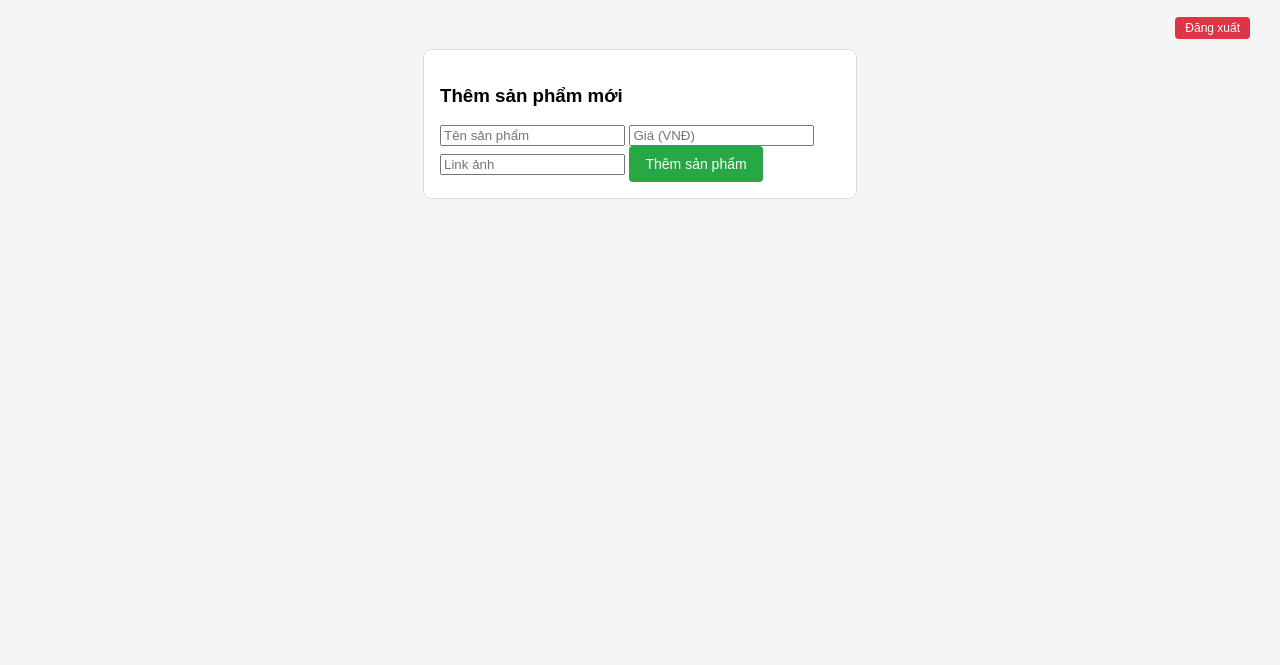
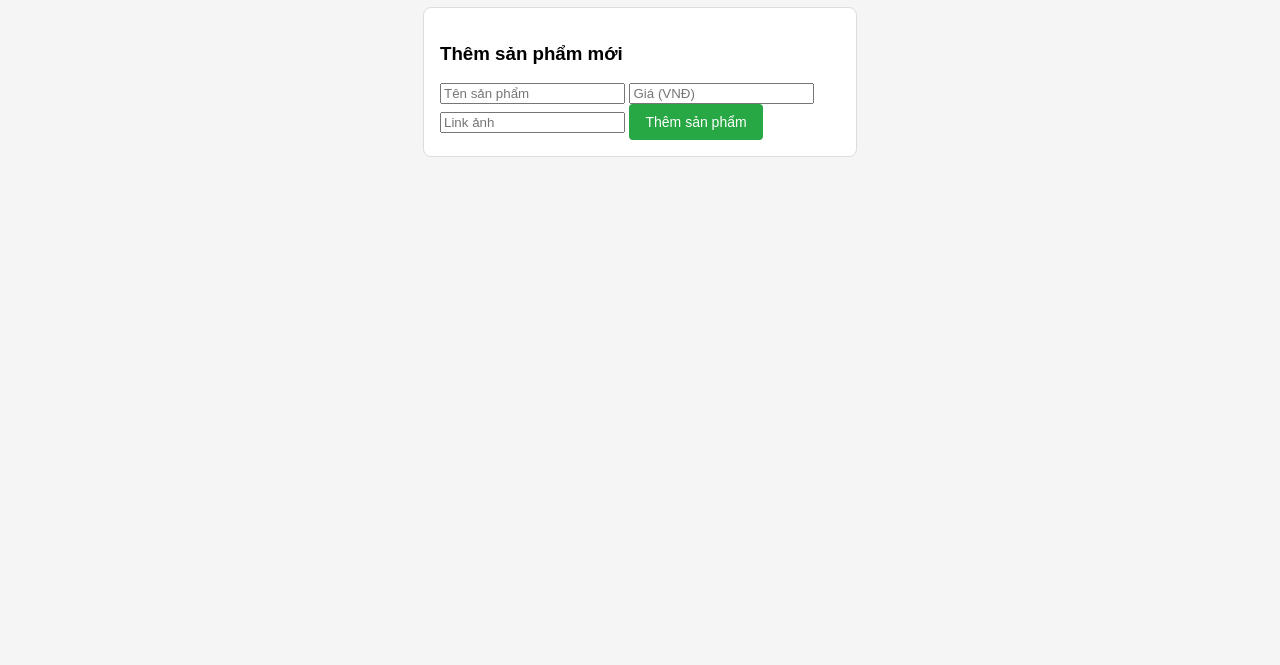
Before and after one commit to mugglezero404/web_tmdt, a plain HTML site: page frontend/admin.html in a window 1280 px wide. Shown: the part 135-800 px from the top of the page. Drawn offline with Linux system fonts and the light colour scheme; no server answers.

Commit message:
Xoá nút đăng suất trùng

```diff
--- a/frontend/admin.html
+++ b/frontend/admin.html
@@ -9,10 +9,6 @@
     <script src="common.js"></script>
 
     <h1 class="shop-title">Trang quản trị sản phẩm</h1>
-    <div style="text-align: right; padding: 10px">
-      <span id="user-greeting"></span>
-      <button onclick="logout()" class="btn-remove">Đăng xuất</button>
-    </div>
 
     <div class="cart-box">
       <h3>Thêm sản phẩm mới</h3>
```
